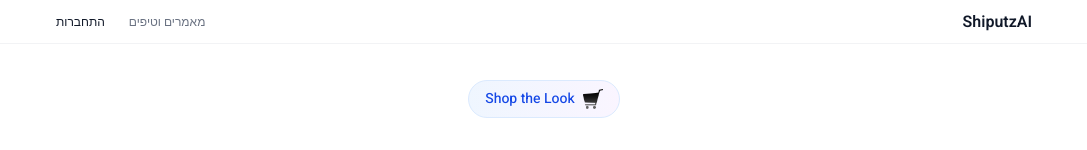
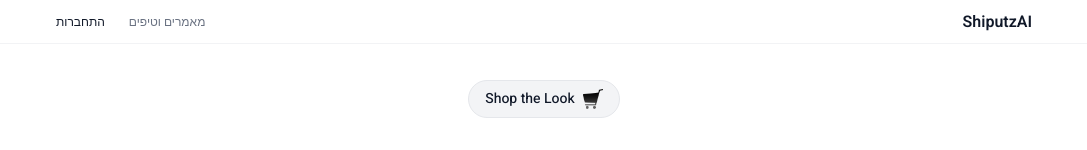
Before and after one commit to guyceza/shiputz-ai, a Next.js app: page /shop-look in a window 1280 px wide. Shown: the top 150 px of the page, without its empty margins (96-1183 px from the left). Built offline with nearby package versions, Linux system fonts and the light colour scheme.

Commit message:
Change Shop the Look badge to black text

```diff
--- a/src/app/shop-look/page.tsx
+++ b/src/app/shop-look/page.tsx
@@ -117,9 +117,9 @@ export default function ShopLookPage() {
       {/* Hero */}
       <section className="pt-20 pb-8 px-6">
         <div className="max-w-4xl mx-auto text-center">
-          <div className="inline-flex items-center gap-2 bg-gradient-to-r from-blue-50 to-purple-50 border border-blue-100 rounded-full px-4 py-2 mb-6">
+          <div className="inline-flex items-center gap-2 bg-gray-100 border border-gray-200 rounded-full px-4 py-2 mb-6">
             <img src="/icons/cart.png" alt="" className="w-5 h-5" />
-            <span className="text-sm font-medium text-blue-700">Shop the Look</span>
+            <span className="text-sm font-medium text-gray-900">Shop the Look</span>
           </div>
           <h1 className="text-4xl md:text-5xl font-semibold tracking-tight mb-4 text-gray-900">
             קנה את הסגנון
```
